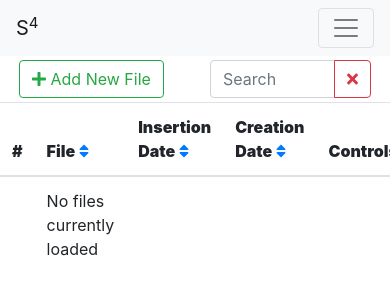
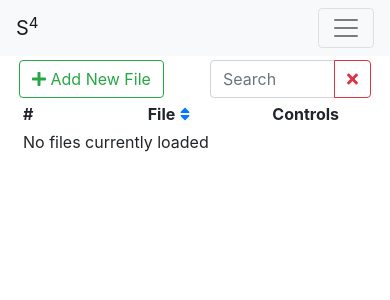
Before and after one commit to DavidNaumann/SeniorProjectFrontEnd, a React (Create React App) app: page / in a window 390 px wide. Shown: the top 300 px of the page. Built offline with nearby package versions, Linux system fonts and the light colour scheme.

Commit message:
Changed from table to responsive grid and made the view work with mobile viewing better! :D

```diff
--- a/public/index.html
+++ b/public/index.html
@@ -24,7 +24,7 @@
       work correctly both with client-side routing and a non-root public URL.
       Learn how to configure a non-root public URL by running `npm run build`.
     -->
-    <title>Senior Design Project</title>
+    <title>S4</title>
   </head>
   <body>
     <noscript>You need to enable JavaScript to run this app.</noscript>
--- a/src/File.js
+++ b/src/File.js
@@ -2,6 +2,7 @@ import {Component} from "react";
 import {Button, ButtonGroup} from "react-bootstrap";
 import {FontAwesomeIcon} from "@fortawesome/react-fontawesome";
 import {faArrowUp, faSearch, faTrash} from "@fortawesome/free-solid-svg-icons";
+import {Row, Col} from "react-bootstrap";
 
 /**
  * Class for the individual file and file details to display
@@ -22,19 +23,20 @@ class File extends Component {
 
     render() {
         return (
-            <tr key={this.index.toString()}>
-                <td>{this.index.toString()}</td>
-                <td>{this.props.file.name}</td>
-                <td>{this.props.file.date}</td>
-                <td>{this.props.file.creation_date}</td>
-                <td>
+            <Row className="m-1 p-1">
+                <Col>{this.index.toString()}</Col>
+                <Col>{this.props.file.name}</Col>
+                <Col className="d-none d-sm-block">{this.props.file.date}</Col>
+                <Col className="d-none d-sm-block">{this.props.file.creation_date}</Col>
+                <Col className="d-none d-sm-block">{this.props.file.category}</Col>
+                <Col>
                     <ButtonGroup aria-label="File Controls">
                         <Button variant="primary"><FontAwesomeIcon icon={faArrowUp} /></Button>
                         <Button variant="secondary"><FontAwesomeIcon icon={faSearch} /></Button>
                         <Button variant="danger" onClick={this.onDelete}><FontAwesomeIcon icon={faTrash} /></Button>
                     </ButtonGroup>
-                </td>
-            </tr>
+                </Col>
+            </Row>
         )
     }
 
--- a/src/FileForm.js
+++ b/src/FileForm.js
@@ -12,6 +12,18 @@ class FileForm extends Component
         isOpen: false,
         search: ""
     };
+
+    getToday = () => {
+        let date = new Date();
+        let year = date.getFullYear();
+        let month = ("0" + (date.getMonth() + 1)).slice(-2);
+        let day = ("0" + date.getDate()).slice(-2);
+
+        const today = year + "-" + month + "-" + day;
+
+        return today;
+    }
+
 
     openModal = () => this.setState(({isOpen: true}));
     closeModal = () => this.setState(({isOpen: false}));
@@ -64,11 +76,11 @@ class FileForm extends Component
                     <Modal.Body>
                         <div className="form-group">
                             <label htmlFor="filename">File Name: </label>
-                            <input type='text' className="form-control" name="filename" id="filename" />
+                            <input type='text' className="form-control" name="filename" id="filename" required />
                             <label htmlFor="category">Category: </label>
                             <input type='text' className="form-control" name="category" id="category" />
                             <label htmlFor="creation_date">Creation Date: </label>
-                            <input type='date' className="form-control" name="creation_date" id="creation_date" />
+                            <input type='date' className="form-control" defaultValue={this.getToday()} name="creation_date" id="creation_date" />
                         </div>
                     </Modal.Body>
                     <Modal.Footer>
--- a/src/Files.js
+++ b/src/Files.js
@@ -1,5 +1,5 @@
 import {Component} from "react";
-import {Table} from "react-bootstrap";
+import {Col, Row} from "react-bootstrap";
 import { FontAwesomeIcon } from "@fortawesome/react-fontawesome";
 import {faSort} from "@fortawesome/free-solid-svg-icons";
 
@@ -67,33 +67,24 @@ class Files extends Component {
         });
 
         // TODO: better error handling/showing what is wrong (not connected, no files, etc.)
-            if(files.length === 0 || files === undefined) {
-                listFiles = (<tr key={"-1"}>
-                        <td></td>
-                        <td>No files currently loaded</td>
-                        <td></td>
-                        <td></td>
-                        <td></td>
-                    </tr>
+            if(files.length === 0) {
+                listFiles = (<Row className="m-1">
+                        <Col>No files currently loaded</Col>
+                    </Row>
                 );
             }
 
         return (
-            <div className="myFiles">
-                <Table responsive>
-                    <thead>
-                        <tr>
-                            <th><b>#</b></th>
-                            <th><b>File</b> <a href="#" onClick={() => this.setSortedField('name')} ><FontAwesomeIcon icon={faSort}/></a></th>
-                            <th><b>Insertion Date</b> <a href="#" onClick={() => this.setSortedField('date')} ><FontAwesomeIcon icon={faSort}/></a></th>
-                            <th><b>Creation Date</b> <a href="#" onClick={() => this.setSortedField('creation_date')} ><FontAwesomeIcon icon={faSort}/></a></th>
-                            <th><b>Controls</b></th>
-                        </tr>
-                    </thead>
-                    <tbody>
+            <div className="myFiles m-1">
+                    <Row className="m-1">
+                        <Col><b>#</b></Col>
+                        <Col><b>File</b> <a href="#" onClick={() => this.setSortedField('name')} ><FontAwesomeIcon icon={faSort}/></a></Col>
+                        <Col className="d-none d-sm-block"><b>Insertion Date</b> <a href="#" onClick={() => this.setSortedField('date')} ><FontAwesomeIcon icon={faSort}/></a></Col>
+                        <Col className="d-none d-sm-block"><b>Creation Date</b> <a href="#" onClick={() => this.setSortedField('creation_date')} ><FontAwesomeIcon icon={faSort}/></a></Col>
+                        <Col className="d-none d-sm-block"><b>Category</b> <a href="#" onClick={()=> this.setSortedField("category")}><FontAwesomeIcon icon={faSort} /></a></Col>
+                        <Col><b>Controls</b></Col>
+                    </Row>
                     {listFiles}
-                    </tbody>
-                </Table>
             </div>
         )
     }
```
